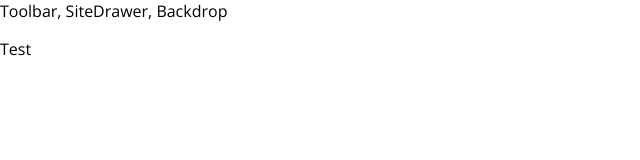
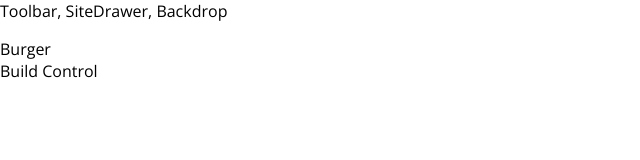
Before and after one commit to shibbirweb/reactjs-practice, a React (Create React App) app: page / in a window 1280 px wide. Shown: the top 160 px of the page, without its empty margins (0-640 px from the left). Built offline with nearby package versions, Linux system fonts and the light colour scheme.

Commit message:
9. Starting Implementation of The Burger Builder Container

```diff
--- a/src/App.js
+++ b/src/App.js
@@ -1,12 +1,13 @@
 import React, {Component} from 'react';
 import Layout from './components/Layout/Layout'
+import BurgerBuilder from './containers/BurgerBuilder/BurgerBuilder';
 
 class App extends Component {
   render(){
     return (
       <div>
         <Layout>
-          <p>Test</p>
+          <BurgerBuilder/>
         </Layout>
       </div>
     );
--- a/src/components/Layout/Layout.js
+++ b/src/components/Layout/Layout.js
@@ -1,10 +1,11 @@
 import React from 'react'
 import Auxiliary from "../../hoc/Auxiliary"
+import classes from "./Layout.module.css"
 
 const layout = (props) => (
     <Auxiliary>
         <div>Toolbar, SiteDrawer, Backdrop</div>
-        <main>
+        <main className={classes.Content}>
             {props.children}
         </main>
     </Auxiliary>
--- /dev/null
+++ b/src/components/Layout/Layout.module.css
@@ -0,0 +1,3 @@
+.Content {
+  margin-top: 16px;
+}
--- /dev/null
+++ b/src/containers/BurgerBuilder/BurgerBuilder.js
@@ -0,0 +1,14 @@
+import React, {Component} from 'react'
+import Auxiliary from "../../hoc/Auxiliary"
+class BurgerBuilder extends Component{
+    render(){
+       return (
+           <Auxiliary>
+            <div>Burger</div>
+            <div>Build Control</div>
+           </Auxiliary>
+       )
+    }
+}
+
+export default BurgerBuilder;
```
